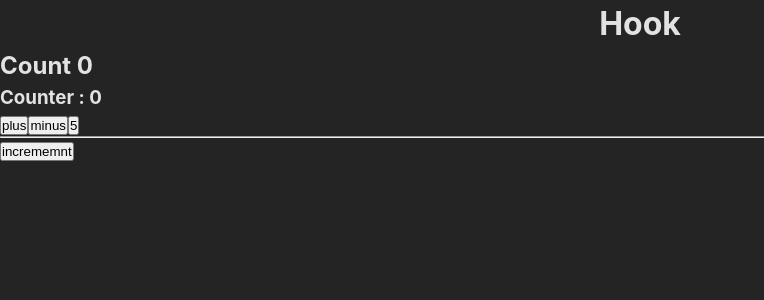
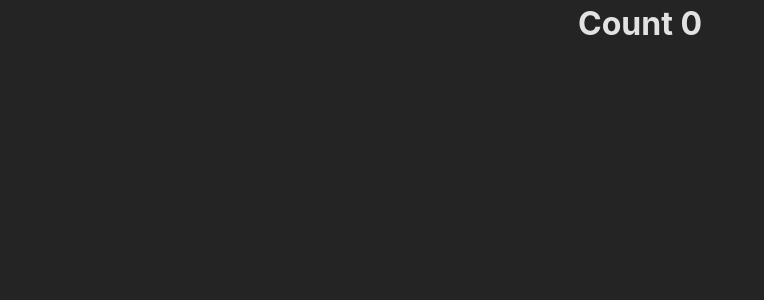
Before and after one commit to Hojiakbar5119/react_lesson, a React (Vite) app: page / in a window 1280 px wide. Shown: the top 300 px of the page, without its empty margins (0-764 px from the left). Built offline with nearby package versions, Linux system fonts and the light colour scheme.

Commit message:
usestate

```diff
--- /dev/null
+++ b/src/Lesson9/Content.jsx
@@ -0,0 +1,11 @@
+import React, { useState } from "react";
+
+const Content = () => {
+  const [count, setCount] = useState(0);
+  return (
+    <div>
+      <h1>Count {count} </h1>
+    </div>
+  );
+};
+export default Content;
--- a/src/main.jsx
+++ b/src/main.jsx
@@ -8,6 +8,7 @@ import LearnComponent from "./Lesson5/learnComponents";
 import YouTube from "./Lesson6_You_tube_clone";
 import Lifecycyle from "./Lesson7/lifecycyle";
 import Hook from "./Lesson8/Hook";
+import Content from "./Lesson9/Content";
 
 ReactDOM.createRoot(document.getElementById("root")).render(
   <React.StrictMode>
@@ -20,8 +21,8 @@ ReactDOM.createRoot(document.getElementById("root")).render(
     {/* <YouTube links={["Header","About","Portfolio","Settings"]}/> */}
 
     {/* <Lifecycyle></Lifecycyle> */}
-    <Hook/>
+    {/* <Hook/> */}
 
-
+    <Content />
   </React.StrictMode>
 );
```
